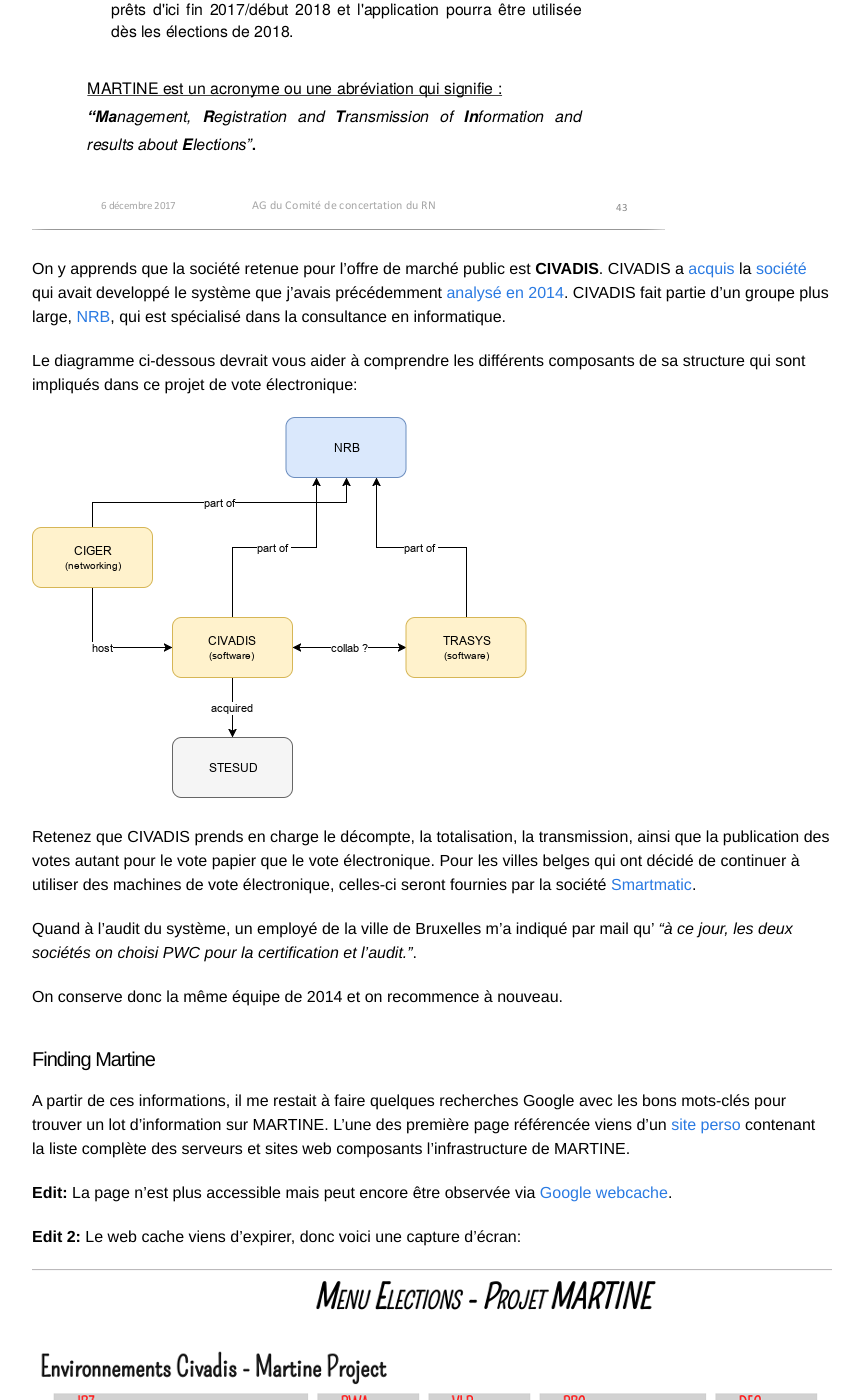
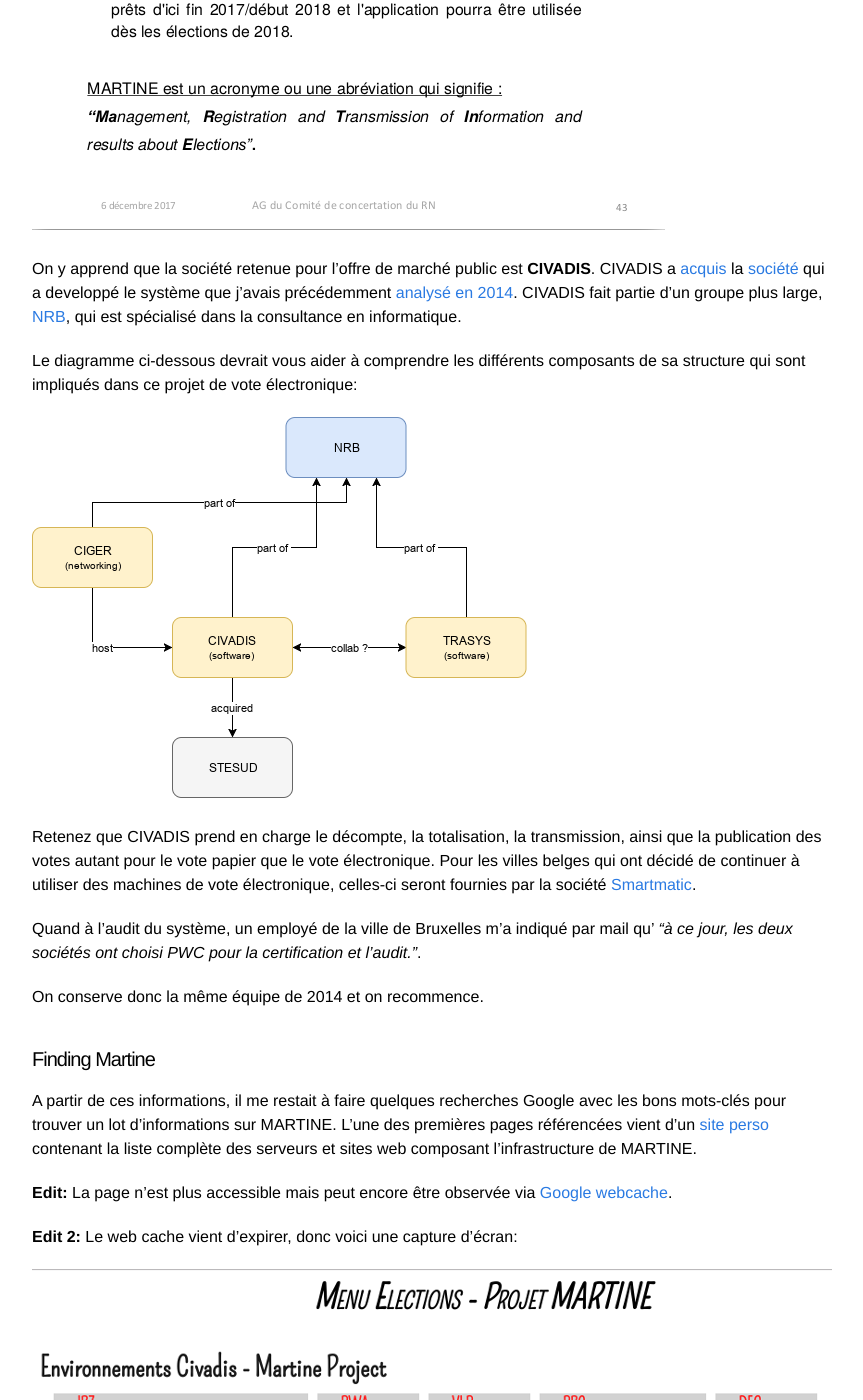
Before and after one commit to qkaiser/qkaiser.github.io, a Jekyll site: the page built from _posts/2018-06-18-shedding-light-belgian-evoting.markdown, in a window 1280 px wide and 1400 px high, scrolled down 9966 px. Shown: the whole window, without its empty margins (208-1071 px from the left). Built offline with Jekyll 4.4.1, drawn with Linux system fonts in a browser that asks for light colours; comment, search, counter and statistics services are not loaded; some of the changed text lies outside the part shown.

Commit message:
Omelette du fromage.

```diff
--- a/_posts/2018-06-18-shedding-light-belgian-evoting.markdown
+++ b/_posts/2018-06-18-shedding-light-belgian-evoting.markdown
@@ -119,7 +119,7 @@
 
 
 
-Avec les élections approchant en Belgique (élections communales en octobre 2018, puis les élections fédérales en 2019), j'ai décidé de jeter un coup d'oeil au nouveau système en cours de développement..
+Avec les élections approchant en Belgique (élections communales en octobre 2018, puis les élections fédérales en 2019), j'ai décidé de jeter un coup d'oeil au nouveau système en cours de développement...
 
 Tout est parti d'une discussion avec un ami: sachant que le code source des logiciels électoraux ne seront publiés qu'*après* les élections, qu'est-ce qu'un adversaire pourrait obtenir grâce à un peu d'OSINT et d'investigation en ligne ? Comment ces informations pourraient-elles être utilisées pour mettre à mal le processus électoral ?
 
@@ -140,26 +140,26 @@
 ![AG-20171206_screen2]({{site.url}}assets/AG-20171206_screen2.png)
 
 
-On y apprends que la société retenue pour l'offre de marché public est **CIVADIS**. CIVADIS a [acquis](https://www.civadis.be/index.php/g%C3%A9n%C3%A9ral/297-officialisation-de-la-fusion-entre-stesud-et-civadis) la [société](http://www.stesud.be/index2.php) qui avait developpé le système que j'avais précédemment [analysé en 2014](http://quentinkaiser.be/analysis/2015/05/12/how-not-to-build-an-evoting-system/). CIVADIS fait partie d'un groupe plus large, [NRB](http://www.nrb.be/), qui est spécialisé dans la consultance en informatique.
+On y apprend que la société retenue pour l'offre de marché public est **CIVADIS**. CIVADIS a [acquis](https://www.civadis.be/index.php/g%C3%A9n%C3%A9ral/297-officialisation-de-la-fusion-entre-stesud-et-civadis) la [société](http://www.stesud.be/index2.php) qui a developpé le système que j'avais précédemment [analysé en 2014](http://quentinkaiser.be/analysis/2015/05/12/how-not-to-build-an-evoting-system/). CIVADIS fait partie d'un groupe plus large, [NRB](http://www.nrb.be/), qui est spécialisé dans la consultance en informatique.
 
 Le diagramme ci-dessous devrait vous aider à comprendre les différents composants de sa structure qui sont impliqués dans ce projet de vote électronique:
 
 ![civadis_galaxy]({{site.url}}assets/civadis_galaxy.png)
 
-Retenez que CIVADIS prends en charge le décompte, la totalisation, la transmission, ainsi que la publication des votes autant pour le vote papier que le vote électronique. Pour les villes belges qui ont décidé de continuer à utiliser des machines de vote électronique, celles-ci seront fournies par la société [Smartmatic](http://www.smartmatic.com/).
+Retenez que CIVADIS prend en charge le décompte, la totalisation, la transmission, ainsi que la publication des votes autant pour le vote papier que le vote électronique. Pour les villes belges qui ont décidé de continuer à utiliser des machines de vote électronique, celles-ci seront fournies par la société [Smartmatic](http://www.smartmatic.com/).
 
-Quand à l'audit du système, un employé de la ville de Bruxelles m'a indiqué par mail qu' *"à ce jour, les deux sociétés on choisi PWC pour la certification et l'audit."*.
+Quand à l'audit du système, un employé de la ville de Bruxelles m'a indiqué par mail qu' *"à ce jour, les deux sociétés ont choisi PWC pour la certification et l'audit."*.
 
-On conserve donc la même équipe de 2014 et on recommence à nouveau.
+On conserve donc la même équipe de 2014 et on recommence.
 
 
 #### Finding Martine
 
-A partir de ces informations, il me restait à faire quelques recherches Google avec les bons mots-clés pour trouver un lot d'information sur MARTINE. L'une des première page référencée viens d'un [site perso](http://www.arnaudp.be/martine) contenant la liste complète des serveurs et sites web composants l'infrastructure de MARTINE.
+A partir de ces informations, il me restait à faire quelques recherches Google avec les bons mots-clés pour trouver un lot d'informations sur MARTINE. L'une des premières pages référencées vient d'un [site perso](http://www.arnaudp.be/martine) contenant la liste complète des serveurs et sites web composant l'infrastructure de MARTINE.
 
 **Edit:** La page n'est plus accessible mais peut encore être observée via [Google webcache](http://webcache.googleusercontent.com/search?q=cache:TNmNtr2HsqkJ:  www.arnaudp.be/martine+&cd=4&hl=fr&ct=clnk&gl=be).
 
-**Edit 2:** Le web cache viens d'expirer, donc voici une capture d'écran:
+**Edit 2:** Le web cache vient d'expirer, donc voici une capture d'écran:
 
 ![arnaudp_be_martine.png]({{site.url}}assets/arnaudp_be_martine.png)
 
@@ -196,7 +196,7 @@
 
 #### Auditing Martine
 
-Si l'on jette un coup d'oeil à la dernière révision de l'[ordonnance](https://elections2018.brussels/sites/default/files/2018-02/Ord%20vote%20%C3%A9lectronique.pdf) régissant le vote électronique à Bruxelles, on apprends que le code source des différent logiciels sera publié une fois qu'ils ont été agréés.
+Si l'on jette un coup d'oeil à la dernière révision de l'[ordonnance](https://elections2018.brussels/sites/default/files/2018-02/Ord%20vote%20%C3%A9lectronique.pdf) régissant le vote électronique à Bruxelles, on apprend que le code source des différents logiciels sera publié une fois qu'ils ont été agréés.
 
 La définition de ces logiciels provient de l'alinéa §1: *"les logiciels informatiques que ceux-ci [les bureaux de votes] doivent utiliser"*. Une définition plutôt vague. En se faisant l'avocat du diable, on peut considérer que Microsoft Windows, ou encore Acrobat Reader sont des logiciels que les bureaux de vote doivent utiliser. Le code source de ces logiciels sera-t-il publié par l'Etat ?
 
```
Also changed, not shown: other parts of _posts/2018-06-18-shedding-light-belgian-evoting.markdown (+6 -6 lines).
